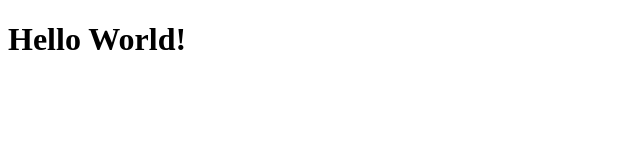
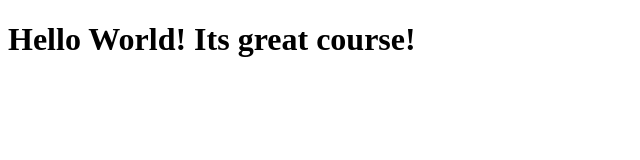
Before and after one commit to galxamur/coursera-test, a plain HTML site: page site/index.html in a window 1280 px wide. Shown: the whole page, without its empty margins (0-640 px from the left). Drawn offline with Linux system fonts and the light colour scheme.

Commit message:
small addition to our page content

```diff
--- a/site/index.html
+++ b/site/index.html
@@ -4,7 +4,7 @@
 	<title>Hello Coursera</title>
 </head>
 <body>
-<h1>Hello World!</h1>
+<h1>Hello World! Its great course!</h1>
 
 </body>
 </html>
```
